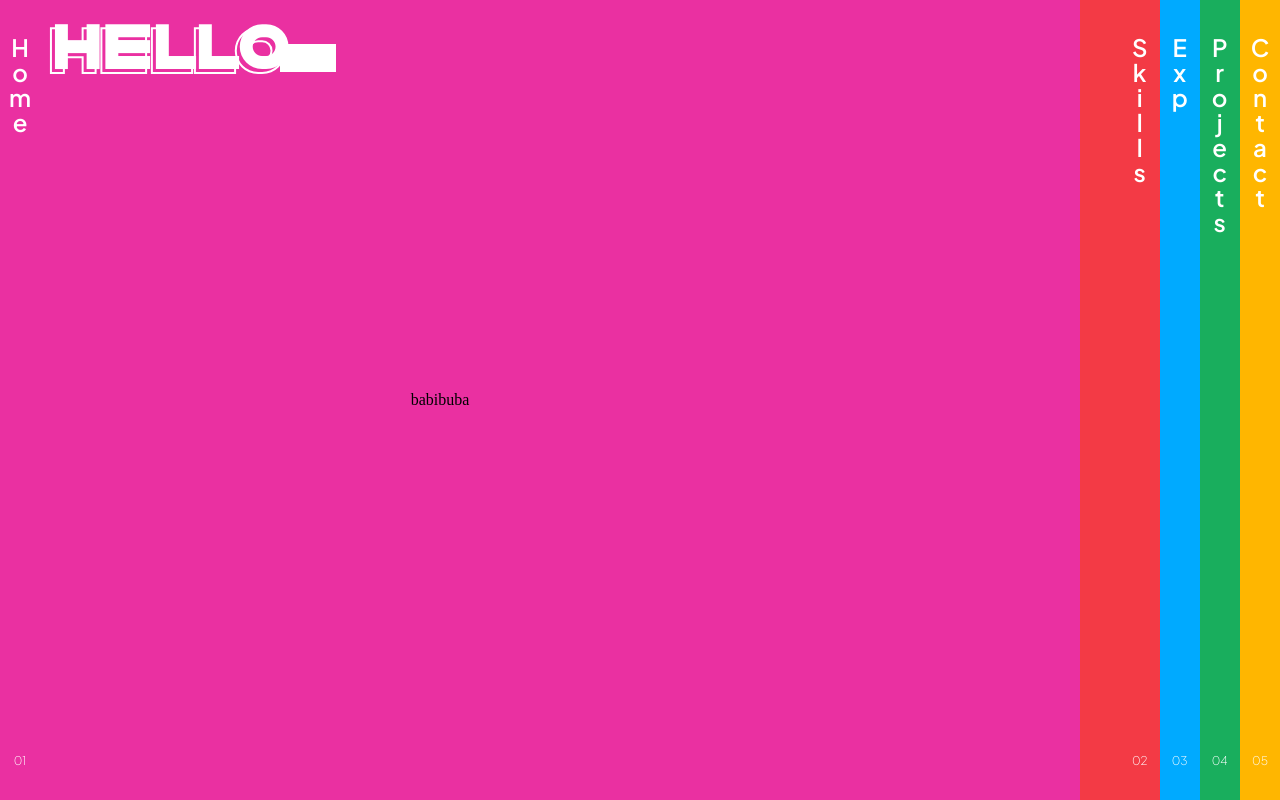
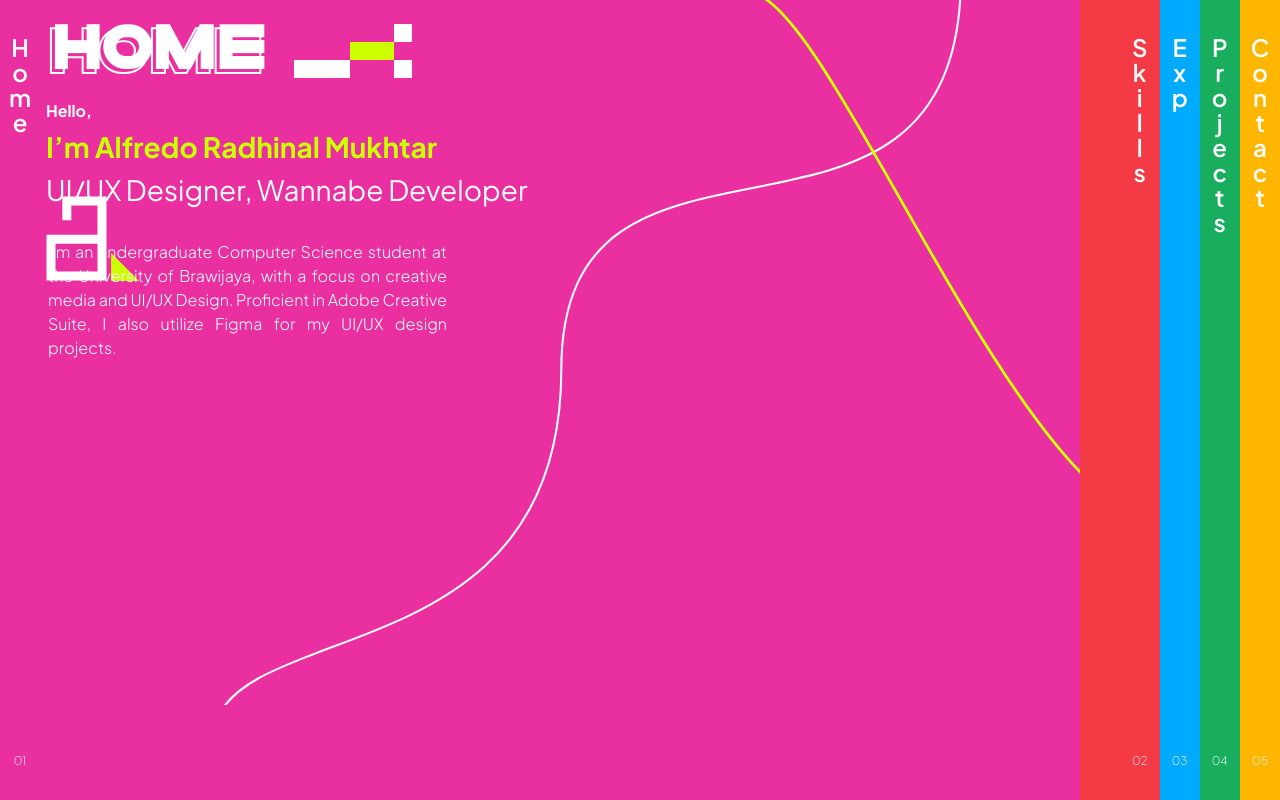
Before and after one commit to Alfredrown/alfred-personal-web, a website: page index.html in a window 1280 px wide. Drawn offline with nearby package versions, Linux system fonts and the light colour scheme.

Commit message:
abis eek
omaga

```diff
--- a/index.html
+++ b/index.html
@@ -38,13 +38,37 @@
 <main data-scroll-container>
   <div class="wrap" data-scroll-section>
     <section class="section home" data-block-section="1" id="home">
-      <h1>Hello</h1>
-      <h2>Hello</h2>
-      <p> babibuba</p>
+      <h1>Home</h1>
+      <h2>Home</h2>
+      <div class="frame">
+        <div class="text-wrapper">Hello,</div>
+        <div class="div">I’m Alfredo Radhinal Mukhtar</div>
+        <div class="div2">
+          <p>UI/UX Designer, Wannabe Developer</p>
+          </div>
+       <div class="label">
+<p class="i-m-an-undergraduate">
+I&#39;m an undergraduate Computer Science student at the University of Brawijaya, with a focus on creative media
+and UI/UX Design. Proficient in Adobe Creative Suite, I also utilize Figma for my UI/UX design projects.
+</p>
+</div>
       <div class="box">
-        <div class="rectangle">
-        </div></div>
+        <div class="rectangle"></div>
+        <div class="rectangle1"></div>
+        <div class="rectangle2"></div>
+        <div class="rectangle3"></div>
+      </div>
+      <div class="helloname">
+        <div class="pictures">
+          <img class="vector" src="assets/flow.svg" />
+          <img class="vector2" src="assets/Vector 7.svg" />
+          <img class="vector3" src="assets/Vector 3.svg" />
+          <img class="segitiga" src="assets/Polygon 2.svg" />
 
+
+        </div>
+
+      </div>
     </section>
     <section class="section skills" data-block-section="2" id="skills">
       <h1>HOME</h1>
--- a/stylee.css
+++ b/stylee.css
@@ -191,6 +191,11 @@ section{
     letter-spacing: 0;
 
 }
+#home p{
+    position: fixed;
+    font-family: "Plus Jakarta Sans";
+
+}
 .box {
     width: auto;
     height: auto;
@@ -199,8 +204,105 @@ section{
 .box .rectangle {
     position: fixed;
     width: 56px;
-    height: 28px;
-    top: 44px;
-    left: 280px;
+    height: 18px;
+    top: 60px;
+    left: 294px;
     background-color: #ffffff;
 }
+.box .rectangle1 {
+    position: fixed;
+    width: 44px;
+    height: 18px;
+    top: 42px;
+    left: 350px;
+    background-color: #ccff00;
+}
+.box .rectangle2 {
+    position: fixed;
+    width: 18px;
+    height: 18px;
+    top: 24px;
+    left: 394px;
+    background-color: #ffffff;
+}
+.box .rectangle3 {
+    position: fixed;
+    width: 18px;
+    height: 18px;
+    top: 60px;
+    left: 394px;
+    background-color: #ffffff;
+}
+
+.frame{
+    display: inline-flex;
+    flex-direction: column;
+    align-items: flex-start;
+    gap:8px;
+    position: relative;
+    width: 100%;
+    height: 100%;
+    left:246px;
+    top:100px;
+}
+.frame .text-wrapper {
+    position: relative;
+    width: fit-content;
+    font-family: "Plus Jakarta Sans";
+    color: #ffffff;
+    font-weight: 650;
+}
+
+.frame .div {
+    position: relative;
+    width: fit-content;
+    color:#ccff00;
+    font-family: "Plus Jakarta Sans";
+    font-weight: 650;
+    font-size: 28px;
+}
+.frame .div2 {
+    position: relative;
+    width: fit-content;
+    color:#ffff;
+    font-family: "Plus Jakarta Sans";
+    font-weight: 250px;
+    font-size: 28px;
+}
+.label {
+    width: fit-content;
+    height: fit-content;
+}
+
+.label .i-m-an-undergraduate {
+    position: fixed;
+    width: 399px;
+    top: 240px;
+    left: 48px;
+    font-family: "Inter-Medium", Helvetica;
+    font-weight: 300;
+    color: #ffffff;
+    font-size: 16px;
+    text-align: justify;
+    letter-spacing: 0;
+    line-height: 24px;
+}
+.pictures{
+    width: fit-content;
+    height: fit-content;
+}
+.pictures .vector{
+    position: fixed;
+    top:0px;
+    width: 777px;
+    height: 705px;
+    left:200px;
+
+}
+.pictures .vector2{
+    position: fixed;
+    top:0px;
+    width: 582.75px;
+    height: 528.75px;
+    left:700px;
+}
```
Also changed, not shown: assets/Polygon 2.svg (added), assets/Vector 3.svg (added), assets/Vector 7.svg (added), assets/WhatsApp Image 2024-03-03 at 22.58 2.png (added), assets/flow.svg (added).
